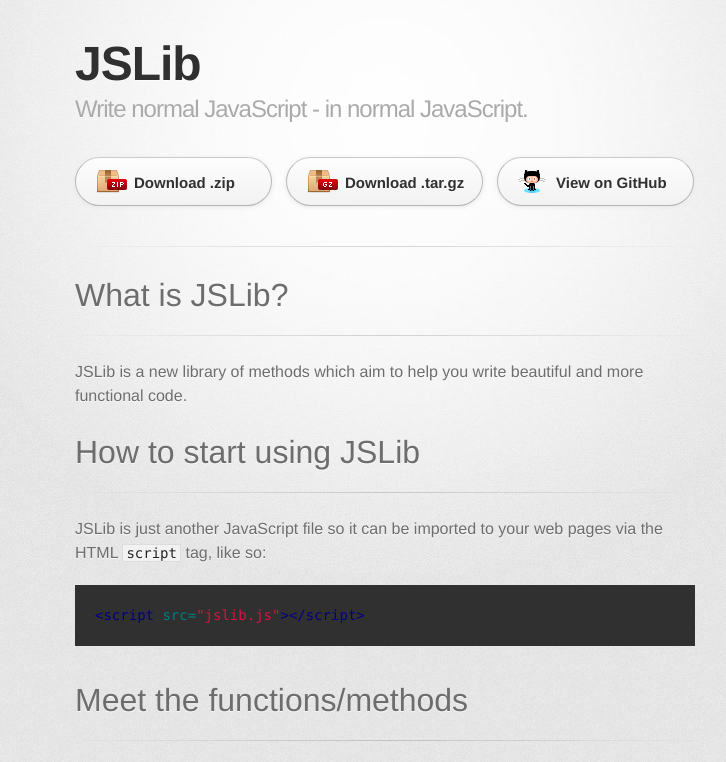
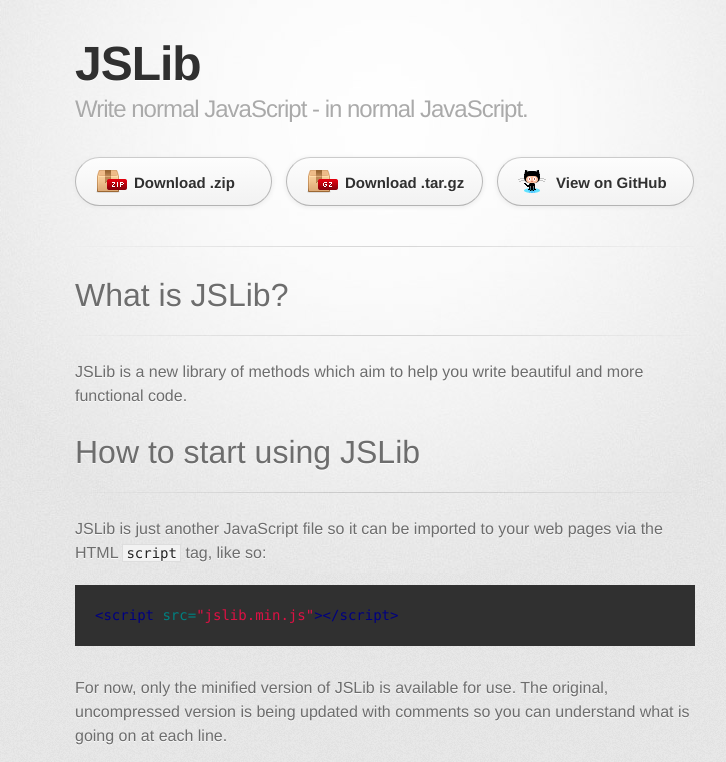
Before and after one commit to sharikul/JSLib, a plain HTML site: page index.html in a window 1280 px wide. Shown: the top 762 px of the page, without its empty margins (255-981 px from the left). Drawn offline with Linux system fonts and the light colour scheme; a web font is replaced by a local one.

```diff
--- a/index.html
+++ b/index.html
@@ -39,8 +39,10 @@
 
 <hr><p>JSLib is just another JavaScript file so it can be imported to your web pages via the HTML <code>script</code> tag, like so:</p>
 
-<div class="highlight"><pre><span class="nt">&lt;script </span><span class="na">src=</span><span class="s">"jslib.js"</span><span class="nt">&gt;&lt;/script&gt;</span>
+<div class="highlight"><pre><span class="nt">&lt;script </span><span class="na">src=</span><span class="s">"jslib.min.js"</span><span class="nt">&gt;&lt;/script&gt;</span>
 </pre></div>
+
+<p>For now, only the minified version of JSLib is available for use. The original, uncompressed version is being updated with comments so you can understand what is going on at each line.</p>
 
 <h1>Meet the functions/methods</h1>
 
```
Also changed, not shown: params.json (+1 -1 lines).
